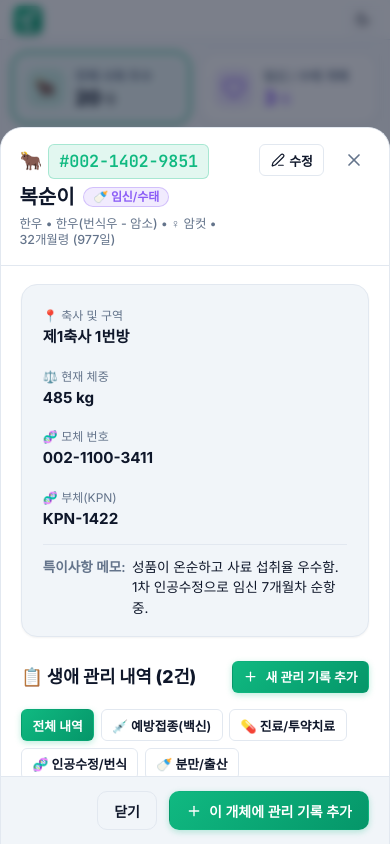
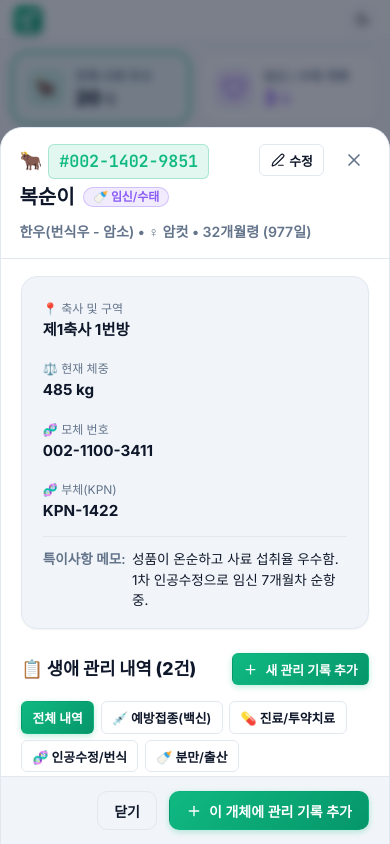
Before and after one commit to sysmedic/happy-farm, a React (Vite) app: page / in a window 390 px wide. Both pictures are taken after a click on the element "클릭 시 이 개체의 관리 내역으로 이동". Shown: the top 844 px of the page. Built offline with nearby package versions, Linux system fonts and the light colour scheme; a web font is replaced by a local one.

Commit message:
fix(modal): make tier 3 description 100% full width and enlarge font size to 0.88rem

```diff
--- a/src/components/entities/EntityDetailModal.jsx
+++ b/src/components/entities/EntityDetailModal.jsx
@@ -50,8 +50,9 @@ export default function EntityDetailModal({
   return (
     <div className="modal-overlay" onClick={onClose}>
       <div className="modal-content modal-content-lg" onClick={(e) => e.stopPropagation()}>
-        {/* 모달 상단 헤더 (모바일 최적화 4단 배열 & 우측 세로 스택) */}
+        {/* 모달 상단 헤더: 상단 행(좌측 1-2단 + 우측 액션) + 하단 100% 전폭(3단 설명) */}
         <div className="modal-header entity-detail-header">
+          <div className="detail-header-top-row">
             <div className="entity-detail-header-info">
               {/* 1줄: 이표번호 */}
               <div className="detail-header-tag">
@@ -65,11 +66,6 @@ export default function EntityDetailModal({
                 <span className={`badge ${statusObj.colorClass}`}>
                   {statusObj.icon} {statusObj.label}
                 </span>
-            </div>
-
-            {/* 3줄: 설명 */}
-            <div className="detail-header-desc">
-              한우 • {entity.breed} • {genderObj.symbol} {genderObj.label} • {age.text}
               </div>
             </div>
 
@@ -94,6 +90,12 @@ export default function EntityDetailModal({
               <button className="modal-close-btn" onClick={onClose} title="닫기">
                 <X size={20} />
               </button>
+            </div>
+          </div>
+
+          {/* 3줄: 설명 (하단 100% 전폭 독립 배치 & 폰트 크기 확대) */}
+          <div className="detail-header-desc">
+            {entity.breed?.startsWith('한우') ? entity.breed : `한우 • ${entity.breed}`} • {genderObj.symbol} {genderObj.label} • {age.text}
           </div>
         </div>
 
--- a/src/index.css
+++ b/src/index.css
@@ -814,12 +814,19 @@ a:hover {
   color: var(--text-main);
 }
 
-/* 개체 상세 모달 헤더 (4단 배열 & 우측 세로 스택) */
+/* 개체 상세 모달 헤더 (상단 1~2단/버튼 + 하단 100% 3단 설명 분리) */
 .entity-detail-header {
+  display: flex;
+  flex-direction: column;
+  gap: 0.6rem;
+}
+
+.detail-header-top-row {
   display: flex;
   align-items: flex-start;
   justify-content: space-between;
   gap: 1rem;
+  width: 100%;
 }
 
 .entity-detail-header-info {
@@ -853,11 +860,13 @@ a:hover {
 }
 
 .detail-header-desc {
-  font-size: 0.82rem;
+  width: 100%;
+  font-size: 0.88rem; /* 3단만 폰트 확대 (약 14px) */
   color: var(--text-muted);
-  font-weight: 500;
-  line-height: 1.4;
+  font-weight: 600;
+  line-height: 1.45;
   word-break: keep-all;
+  padding-top: 0.15rem;
 }
 
 .entity-detail-header-actions {
@@ -1388,6 +1397,10 @@ form.modal-content {
   /* 모바일 개체 상세 모달 헤더 (4줄 넉넉한 공간 & 우측 닫기+세로버튼) */
   .entity-detail-header {
     padding: 1rem 1.15rem;
+    gap: 0.55rem;
+  }
+
+  .detail-header-top-row {
     gap: 0.75rem;
   }
 
@@ -1400,8 +1413,8 @@ form.modal-content {
   }
 
   .detail-header-desc {
-    font-size: 0.78rem;
-    line-height: 1.35;
+    font-size: 0.88rem; /* 모바일에서도 3단만 약 14px로 선명하게 유지 */
+    line-height: 1.4;
   }
 
   /* 모바일에서는 개체카드 인쇄(출력) 버튼 숨김 */
```
Lines whose indentation alone changed are shown as unchanged.
